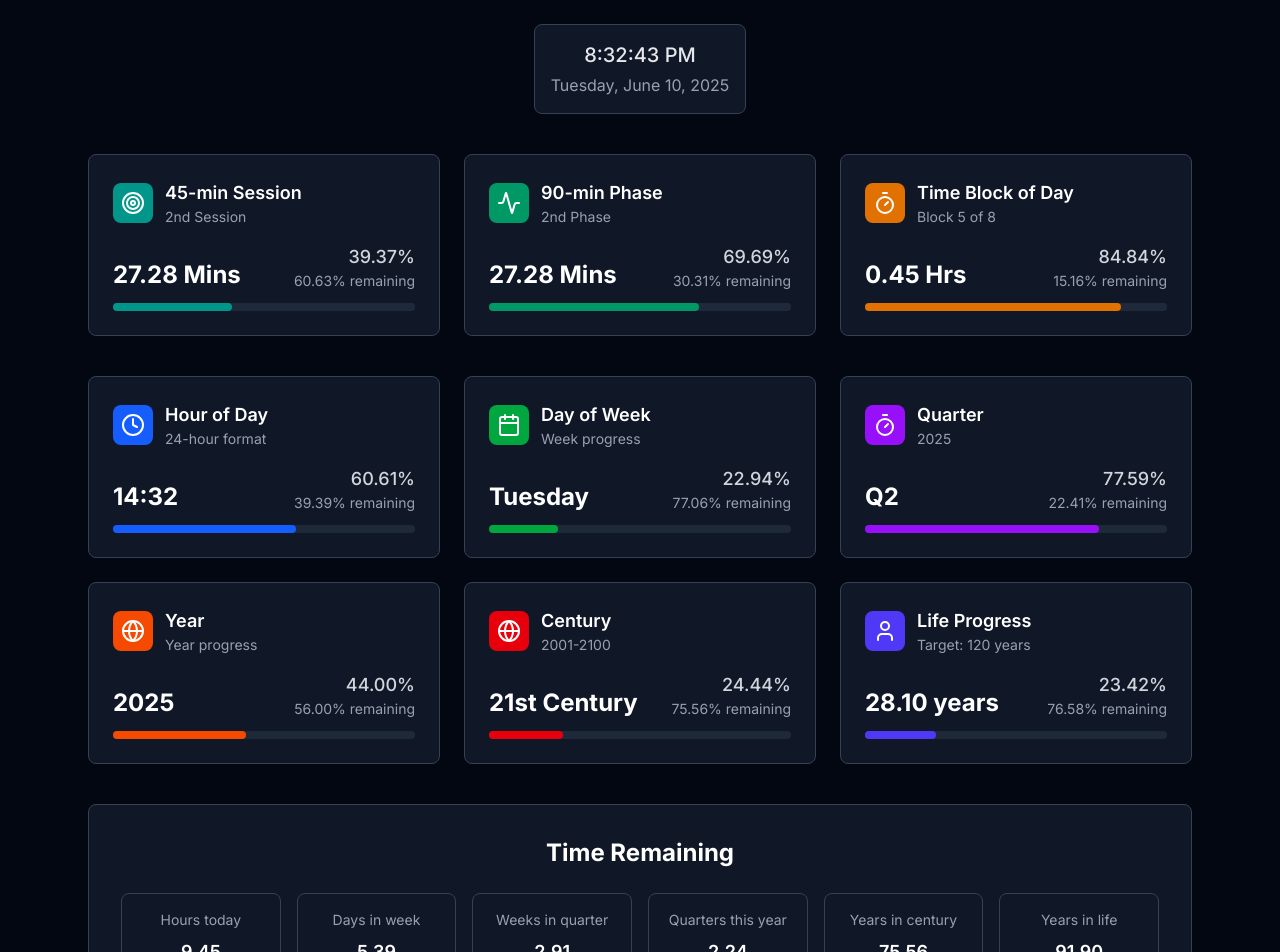
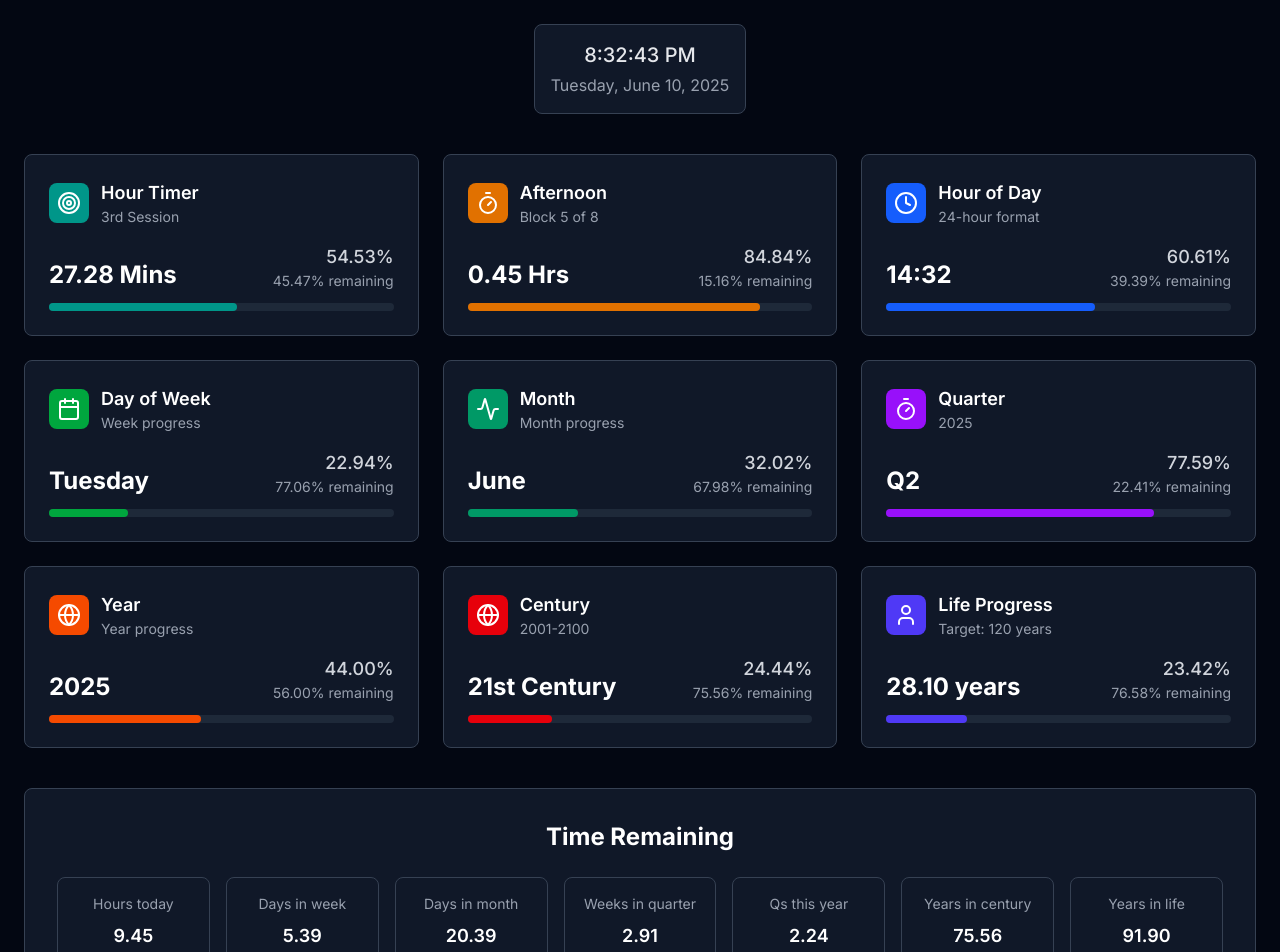
Before and after one commit to dewanwakilahmed/dwa-grounding-on-earth, a Next.js app: page / in a window 1280 px wide. Shown: the top 952 px of the page. Built offline with nearby package versions, Linux system fonts and the light colour scheme.

Commit message:
Fifth Draft

```diff
--- a/app/page.tsx
+++ b/app/page.tsx
@@ -18,6 +18,7 @@ interface TimeData {
   dayPercentage: number;
   dayOfWeek: number;
   weekPercentage: number;
+  monthPercentage: number;
   quarter: number;
   quarterPercentage: number;
   yearPercentage: number;
@@ -26,10 +27,8 @@ interface TimeData {
   lifePercentage: number;
   currentTime: string;
   currentDate: string;
-  session45MinPercentage: number;
-  currentSession: number;
-  phase90MinPercentage: number;
-  currentPhase: number;
+  hourSessionPercentage: number;
+  currentHourSession: number;
   timeBlock3HrPercentage: number;
   currentTimeBlock: number;
 }
@@ -53,7 +52,6 @@ const TimeTracker: React.FC = () => {
 
     // Calculate total minutes and seconds from start of day
     const totalMinutesInDay = hour * 60 + minute;
-    // const totalSecondsInDay = totalMinutesInDay * 60 + seconds;
 
     // 3-hour time block calculations (8 blocks per day)
     const minutesIn3Hr = 180;
@@ -63,21 +61,14 @@ const TimeTracker: React.FC = () => {
     const timeBlock3HrPercentage =
       (secondsIntoTimeBlock / (minutesIn3Hr * 60)) * 100;
 
-    // 90-minute phase calculations (2 phases per 3-hour block)
-    const minutesIn90Min = 90;
-    const currentPhase = Math.floor(minutesIntoTimeBlock / minutesIn90Min) + 1;
-    const minutesIntoPhase = minutesIntoTimeBlock % minutesIn90Min;
-    const secondsIntoPhase = minutesIntoPhase * 60 + seconds;
-    const phase90MinPercentage =
-      (secondsIntoPhase / (minutesIn90Min * 60)) * 100;
-
-    // 45-minute session calculations (2 sessions per 90-minute phase)
-    const minutesIn45Min = 45;
-    const currentSession = Math.floor(minutesIntoPhase / minutesIn45Min) + 1;
-    const minutesIntoSession = minutesIntoPhase % minutesIn45Min;
-    const secondsIntoSession = minutesIntoSession * 60 + seconds;
-    const session45MinPercentage =
-      (secondsIntoSession / (minutesIn45Min * 60)) * 100;
+    // 1-hour session calculations (3 sessions per 3-hour block)
+    const minutesIn1Hr = 60;
+    const currentHourSession =
+      Math.floor(minutesIntoTimeBlock / minutesIn1Hr) + 1;
+    const minutesIntoHourSession = minutesIntoTimeBlock % minutesIn1Hr;
+    const secondsIntoHourSession = minutesIntoHourSession * 60 + seconds;
+    const hourSessionPercentage =
+      (secondsIntoHourSession / (minutesIn1Hr * 60)) * 100;
 
     // Continuous day percentage calculation
     const totalMillisecondsInDay = 24 * 60 * 60 * 1000;
@@ -97,6 +88,25 @@ const TimeTracker: React.FC = () => {
       dayOfWeek * 24 * 60 * 60 * 1000 + currentMillisecondsInDay;
     const weekPercentage =
       (currentMillisecondsInWeek / totalMillisecondsInWeek) * 100;
+
+    // Continuous month percentage calculation
+    const monthStart = new Date(
+      dhakaTime.getFullYear(),
+      dhakaTime.getMonth(),
+      1
+    );
+    const monthEnd = new Date(
+      dhakaTime.getFullYear(),
+      dhakaTime.getMonth() + 1,
+      0,
+      23,
+      59,
+      59,
+      999
+    );
+    const monthTotalMs = monthEnd.getTime() - monthStart.getTime();
+    const monthCurrentMs = dhakaTime.getTime() - monthStart.getTime();
+    const monthPercentage = (monthCurrentMs / monthTotalMs) * 100;
 
     // Continuous quarter percentage calculation
     const month = dhakaTime.getMonth();
@@ -153,6 +163,7 @@ const TimeTracker: React.FC = () => {
       dayPercentage,
       dayOfWeek,
       weekPercentage,
+      monthPercentage,
       quarter,
       quarterPercentage,
       yearPercentage,
@@ -170,10 +181,8 @@ const TimeTracker: React.FC = () => {
         month: "long",
         day: "numeric",
       }),
-      session45MinPercentage,
-      currentSession,
-      phase90MinPercentage,
-      currentPhase,
+      hourSessionPercentage,
+      currentHourSession,
       timeBlock3HrPercentage,
       currentTimeBlock,
     };
@@ -199,9 +208,18 @@ const TimeTracker: React.FC = () => {
       "Sunday",
     ];
     const quarterNames = ["Q1", "Q2", "Q3", "Q4"];
-    const sessionNames = ["1st Session", "2nd Session"];
-    const phaseNames = ["1st Phase", "2nd Phase"];
-    return { dayNames, quarterNames, sessionNames, phaseNames };
+    const hourSessionNames = ["1st Session", "2nd Session", "3rd Session"];
+    const timeBlockNames = [
+      "Late Night",
+      "Early Morning",
+      "Morning",
+      "Late Morning",
+      "Afternoon",
+      "Evening",
+      "Late Evening",
+      "Night",
+    ];
+    return { dayNames, quarterNames, hourSessionNames, timeBlockNames };
   }, []);
 
   const ProgressBar: React.FC<{ percentage: number; color: string }> =
@@ -275,7 +293,7 @@ const TimeTracker: React.FC = () => {
           font-family: "Inter", -apple-system, BlinkMacSystemFont, sans-serif;
         }
       `}</style>
-      <div className="max-w-6xl mx-auto p-6">
+      <div className="max-w-7xl mx-auto p-6">
         {/* Header */}
         <div className="text-center mb-10">
           <div className="bg-gray-900 rounded-lg p-4 border border-gray-700 inline-block">
@@ -286,32 +304,25 @@ const TimeTracker: React.FC = () => {
           </div>
         </div>
 
-        {/* New Time Tracking Row - 45-min, 90-min, and 3-hour segments */}
-        <div className="grid grid-cols-1 md:grid-cols-3 gap-6 mb-10">
+        {/* All Time Cards Grid - 3 columns on desktop, 4 cards per row */}
+        <div className="grid grid-cols-1 md:grid-cols-2 lg:grid-cols-3 gap-6 mb-10">
+          {/* Row 1 */}
           <TimeCard
             icon={<Target className="w-6 h-6 text-white" />}
-            title="45-min Session"
+            title="Hour Timer"
             value={`${(
-              45 -
-              (timeData.session45MinPercentage / 100) * 45
+              60 -
+              (timeData.hourSessionPercentage / 100) * 60
             ).toFixed(2)} Mins`}
-            percentage={timeData.session45MinPercentage}
+            percentage={timeData.hourSessionPercentage}
             color="bg-teal-600"
-            subtitle={staticContent.sessionNames[timeData.currentSession - 1]}
-          />
-          <TimeCard
-            icon={<Activity className="w-6 h-6 text-white" />}
-            title="90-min Phase"
-            value={`${(90 - (timeData.phase90MinPercentage / 100) * 90).toFixed(
-              2
-            )} Mins`}
-            percentage={timeData.phase90MinPercentage}
-            color="bg-emerald-600"
-            subtitle={staticContent.phaseNames[timeData.currentPhase - 1]}
+            subtitle={
+              staticContent.hourSessionNames[timeData.currentHourSession - 1]
+            }
           />
           <TimeCard
             icon={<Timer className="w-6 h-6 text-white" />}
-            title="Time Block of Day"
+            title={staticContent.timeBlockNames[timeData.currentTimeBlock - 1]}
             value={`${(3 - (timeData.timeBlock3HrPercentage / 100) * 3).toFixed(
               2
             )} Hrs`}
@@ -319,10 +330,6 @@ const TimeTracker: React.FC = () => {
             color="bg-amber-600"
             subtitle={`Block ${timeData.currentTimeBlock} of 8`}
           />
-        </div>
-
-        {/* Time Cards Grid - Original cards */}
-        <div className="grid grid-cols-1 md:grid-cols-2 lg:grid-cols-3 gap-6 mb-10">
           <TimeCard
             icon={<Clock className="w-6 h-6 text-white" />}
             title="Hour of Day"
@@ -335,6 +342,8 @@ const TimeTracker: React.FC = () => {
             color="bg-blue-600"
             subtitle="24-hour format"
           />
+
+          {/* Row 2 */}
           <TimeCard
             icon={<Calendar className="w-6 h-6 text-white" />}
             title="Day of Week"
@@ -344,6 +353,17 @@ const TimeTracker: React.FC = () => {
             subtitle="Week progress"
           />
           <TimeCard
+            icon={<Activity className="w-6 h-6 text-white" />}
+            title="Month"
+            value={new Date().toLocaleString("en-US", {
+              month: "long",
+              timeZone: "Asia/Dhaka",
+            })}
+            percentage={timeData.monthPercentage}
+            color="bg-emerald-600"
+            subtitle="Month progress"
+          />
+          <TimeCard
             icon={<Timer className="w-6 h-6 text-white" />}
             title="Quarter"
             value={staticContent.quarterNames[timeData.quarter - 1]}
@@ -351,6 +371,8 @@ const TimeTracker: React.FC = () => {
             color="bg-purple-600"
             subtitle={new Date().getFullYear().toString()}
           />
+
+          {/* Row 3 */}
           <TimeCard
             icon={<Globe className="w-6 h-6 text-white" />}
             title="Year"
@@ -382,7 +404,7 @@ const TimeTracker: React.FC = () => {
           <h2 className="text-2xl font-bold text-white mb-6 text-center">
             Time Remaining
           </h2>
-          <div className="grid grid-cols-2 md:grid-cols-3 lg:grid-cols-6 gap-4">
+          <div className="grid grid-cols-2 md:grid-cols-3 lg:grid-cols-7 gap-4">
             <StatCard
               label="Hours today"
               value={(24 - (timeData.dayPercentage / 100) * 24).toFixed(2)}
@@ -392,11 +414,27 @@ const TimeTracker: React.FC = () => {
               value={(7 - (timeData.weekPercentage / 100) * 7).toFixed(2)}
             />
             <StatCard
+              label="Days in month"
+              value={(
+                new Date(
+                  new Date().getFullYear(),
+                  new Date().getMonth() + 1,
+                  0
+                ).getDate() -
+                (timeData.monthPercentage / 100) *
+                  new Date(
+                    new Date().getFullYear(),
+                    new Date().getMonth() + 1,
+                    0
+                  ).getDate()
+              ).toFixed(2)}
+            />
+            <StatCard
               label="Weeks in quarter"
               value={(13 - (timeData.quarterPercentage / 100) * 13).toFixed(2)}
             />
             <StatCard
-              label="Quarters this year"
+              label="Qs this year"
               value={(4 - (timeData.yearPercentage / 100) * 4).toFixed(2)}
             />
             <StatCard
```
